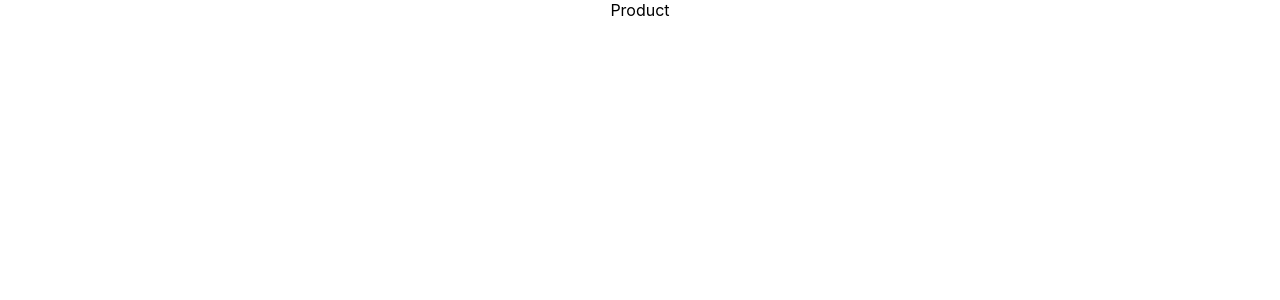
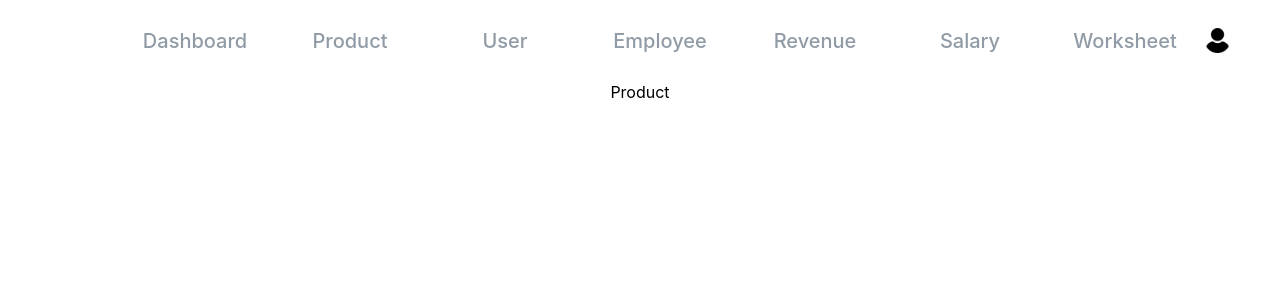
Before and after one commit to SWPSU23/SWP-FE, a React (Create React App) app in the folder CMS/: page /products in a window 1280 px wide. Shown: the top 300 px of the page. Built offline with nearby package versions, Linux system fonts and the light colour scheme.

Commit message:
setup redux (CMS)

```diff
--- a/CMS/package.json
+++ b/CMS/package.json
@@ -11,7 +11,9 @@
     "babel-eslint": "^10.1.0",
     "react": "^18.2.0",
     "react-dom": "^18.2.0",
+    "react-redux": "^8.0.5",
     "react-scripts": "5.0.1",
+    "redux": "^4.2.1",
     "web-vitals": "^2.1.4"
   },
   "scripts": {
--- a/CMS/src/components/MenuNavi/Menu.css
+++ b/CMS/src/components/MenuNavi/Menu.css
@@ -3,12 +3,14 @@
 	display: flex;
 	justify-content: center;
 }
+
 ul {
 	list-style: none;
 	display: flex;
 	justify-content: center;
 	align-items: center;
 }
+
 a {
 	width: 101px;
 	height: 50px;
@@ -25,7 +27,9 @@ a {
 	margin: 0 20px;
 	text-decoration: none;
 	padding: 0 7px;
+	transition: 0.5s;
 }
+
 a:hover {
 	font-weight: bold;
 	background-color: rgb(225, 230, 235);
@@ -39,10 +43,13 @@ a:hover {
 	right: 50px;
 	top: 28px;
 }
+
 .active {
 	position: relative;
 	--color-primer-border-active: #68d29b;
 	color: black;
+	transition: 0.5s;
+
 }
 
 .active::after {
@@ -55,4 +62,6 @@ a:hover {
 	transform: translate(50%, -50%);
 	width: 100%;
 	z-index: 1;
+	transition: 0.5s;
+
 }
--- a/CMS/src/components/MenuNavi/Menu.js
+++ b/CMS/src/components/MenuNavi/Menu.js
@@ -1,85 +1,49 @@
 import React, {useState} from 'react';
 import './Menu.css';
 import {useNavigate} from 'react-router-dom';
+import {useDispatch, useSelector} from 'react-redux';
+import {actClick} from '../../redux/action';
 
 export const Menu = () => {
+	// get item active from redux
+	const itemClick = useSelector((state) => state.interact.activeItem);
+
 	const navigate = useNavigate();
-	const [isClicked, setIsClicked] = useState(false);
-	const [activeItem, setActiveItem] = useState('');
+	const dispatch = useDispatch();
+	const [activeItem, setActiveItem] = useState(itemClick);
 
 	const handleClick = (item) => {
 		setActiveItem(item);
-		setIsClicked(!isClicked);
-		navigate('/users');
-		console.log(isClicked);
+		// save item active to reducx
+		dispatch(actClick(item));
+		navigate('/' + item);
 	};
+
+	const menu = [
+		{title: 'Dashboard', slug: 'dashboard'},
+		{title: 'Product', slug: 'products'},
+		{title: 'User', slug: 'users'},
+		{title: 'Employee', slug: 'employees'},
+		{title: 'Revenue', slug: 'revenue'},
+		{title: 'Salary', slug: 'Salarys'},
+		{title: 'Worksheet', slug: 'worksheet'},
+	];
 	return (
 		<div className="menu">
 			<nav>
 				<ul>
-					<li>
-						<a
-							href="Dashboard"
-							className={activeItem === 'Dashboard' ? 'active' : ''}
-							onClick={() => handleClick('Dashboard')}
-						>
-							Dashboard
-						</a>
-					</li>
-					<li>
-						<a
-							href="Product"
-							className={activeItem === 'Product' ? 'active' : ''}
-							onClick={() => handleClick('Product')}
-						>
-							Product
-						</a>
-					</li>
-					<li>
-						<a
-							href="<User/>"
-							className={activeItem === 'User' ? 'active' : ''}
-							onClick={() => handleClick('User')}
-						>
-							User
-						</a>
-					</li>
-					<li>
-						<a
-							href="Sale"
-							className={activeItem === 'Sale' ? 'active' : ''}
-							onClick={() => handleClick('Sale')}
-						>
-							Sale
-						</a>
-					</li>
-					<li>
-						<a
-							href="Revenue"
-							className={activeItem === 'Revenue' ? 'active' : ''}
-							onClick={() => handleClick('Revenue')}
-						>
-							Revenue
-						</a>
-					</li>
-					<li>
-						<a
-							href="Salary"
-							className={activeItem === 'Salary' ? 'active' : ''}
-							onClick={() => handleClick('Salary')}
-						>
-							Salary
-						</a>
-					</li>
-					<li>
-						<a
-							href="Worksheet"
-							className={activeItem === 'Worksheet' ? 'active' : ''}
-							onClick={() => handleClick('Worksheet')}
-						>
-							Worksheet
-						</a>
-					</li>
+					{menu.map((item, index) => {
+						return (
+							<li key={index}>
+								<a
+									className={activeItem === item.slug ? 'active' : ''}
+									onClick={() => handleClick(item.slug)}
+								>
+									{item.title}
+								</a>
+							</li>
+						);
+					})}
 				</ul>
 			</nav>
 			<div>
--- a/CMS/src/index.js
+++ b/CMS/src/index.js
@@ -3,11 +3,15 @@ import ReactDOM from 'react-dom/client';
 import './index.css';
 import App from './App';
 import reportWebVitals from './reportWebVitals';
+import {Provider} from 'react-redux';
+import store from './redux/store';
 
 const root = ReactDOM.createRoot(document.getElementById('root'));
 root.render(
 	<React.StrictMode>
-		<App />
+		<Provider store={store}>
+			<App />
+		</Provider>
 	</React.StrictMode>
 );
 
--- a/CMS/src/pages/Product/Product.js
+++ b/CMS/src/pages/Product/Product.js
@@ -1,6 +1,12 @@
 import React from 'react';
 import './Product.css';
+import {Menu} from '../../components/MenuNavi/Menu';
 
 export const Product = () => {
-	return <div>Product</div>;
+	return (
+		<div>
+			<Menu />
+			Product
+		</div>
+	);
 };
--- a/CMS/src/pages/User/User.js
+++ b/CMS/src/pages/User/User.js
@@ -1,6 +1,12 @@
 import React from 'react';
 import './User.css';
+import {Menu} from '../../components/MenuNavi/Menu';
 
 export const User = () => {
-	return <div></div>;
+	return (
+		<div>
+			<Menu />
+			User
+		</div>
+	);
 };
--- /dev/null
+++ b/CMS/src/redux/action.js
@@ -0,0 +1,8 @@
+export const CLICKED = 'CLICKED';
+
+export const actClick = (payload) => {
+	return {
+		type: CLICKED,
+		payload: payload,
+	};
+};
--- /dev/null
+++ b/CMS/src/redux/interactReducer.js
@@ -0,0 +1,19 @@
+import {CLICKED} from './action';
+
+const initialState = {
+	activeItem: '',
+};
+
+const interactReducer = (state = initialState, action) => {
+	switch (action.type) {
+		case CLICKED:
+			return {
+				...state,
+				activeItem: action.payload,
+			};
+		default:
+			return state;
+	}
+};
+
+export default interactReducer;
--- /dev/null
+++ b/CMS/src/redux/reducers.js
@@ -0,0 +1,9 @@
+import {combineReducers} from 'redux';
+import interactReducer from './interactReducer';
+
+const rootReducer = combineReducers({
+	interact: interactReducer,
+	// Add more reducers if needed
+});
+
+export default rootReducer;
--- /dev/null
+++ b/CMS/src/redux/store.js
@@ -0,0 +1,6 @@
+import {createStore} from 'redux';
+import rootReducer from './reducers';
+
+const store = createStore(rootReducer);
+
+export default store;
```
Also changed, not shown: 1 other file (tests, documents, lock files or other folders).
